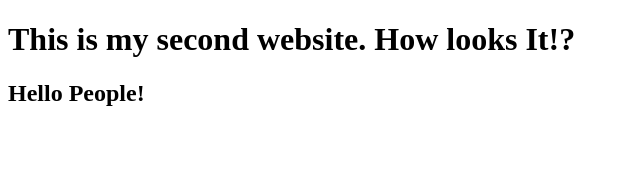
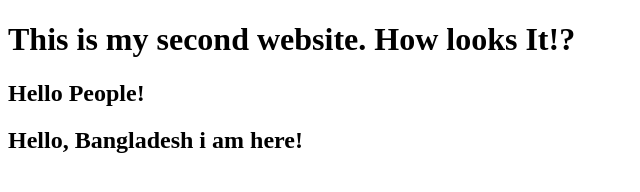
Before and after one commit to coder-Jahirul-Islam/my-second_website, a plain HTML site: page index.html in a window 1280 px wide. Shown: the whole page, without its empty margins (0-640 px from the left). Drawn offline with Linux system fonts and the light colour scheme.

Commit message:
added new h2

```diff
--- a/index.html
+++ b/index.html
@@ -9,5 +9,6 @@
 <body>
     <h1>This is my second website. How looks It!?</h1>
     <h2>Hello People!</h2>
+    <h2>Hello, Bangladesh i am here!</h2>
 </body>
 </html>
```
